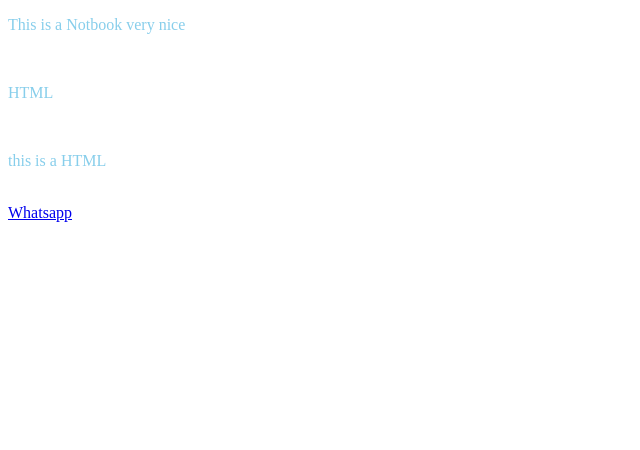
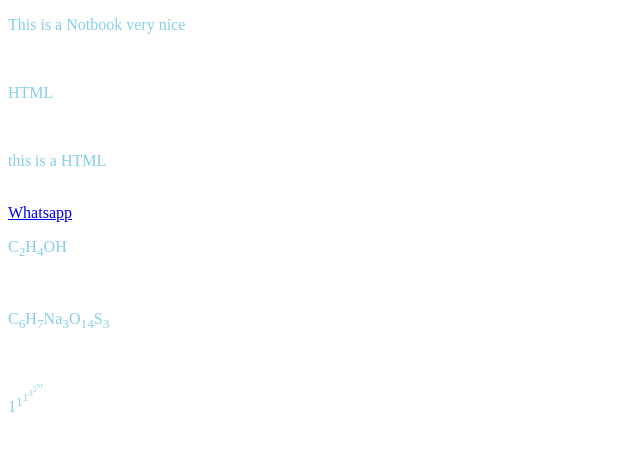
Before and after one commit to sachinyadav7775/apnademo, a plain HTML site: page index.html in a window 1280 px wide. Shown: the whole page, without its empty margins (0-640 px from the left). Drawn offline with Linux system fonts and the light colour scheme.

Commit message:
add new paragraph

```diff
--- a/index.html
+++ b/index.html
@@ -3,16 +3,24 @@
     <head>
         <meta charset="UTF-8">
         <meta name="viewport" content="width=device-width, initial-scale=1.0">
-        <title>Document</title>
+        <title>This my file</title>
         <link rel="stylesheet" href="style.css">
     </head>
     <body>
         <p>This is a Notbook very nice </p>
-        <br/>
+          <br/>
         <p>HTML</p>
-        <br/>
+          <br/>
         <p>this is a HTML</p>
-        <br/>
+          <br/>
         <a href="https://www.whatsapp.com/">Whatsapp</a>
+          <br/>
+        <p>C<sub>2</sub>H<sub>4</sub>OH</p>
+          <br/>
+        <p>C<sub>6</sub>H<sub>7</sub>Na<sub>3</sub>O<sub>14</sub>S<sub>3</sub></p>
+          <br/>
+        <p>1<sup>1<sup>1<sup>3<sup>5<sup>9</sub>1<sub></sub></p>
+
     </body>
+
 </html>
```
